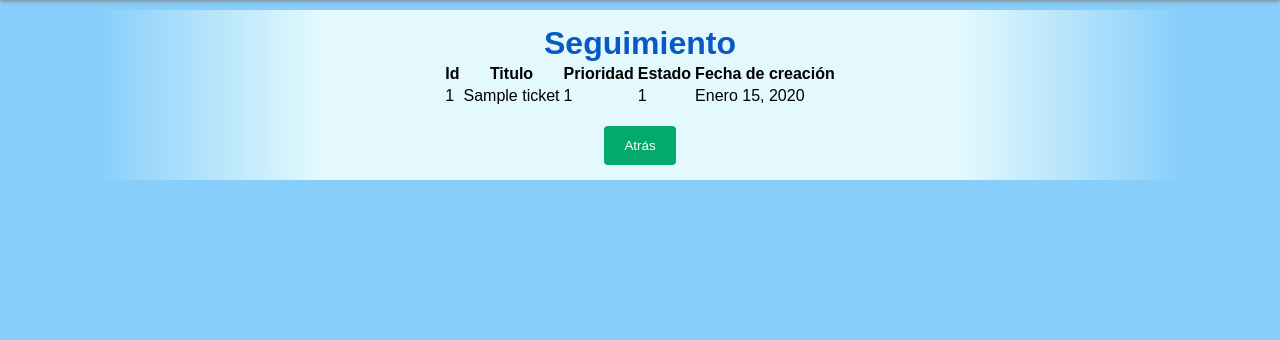
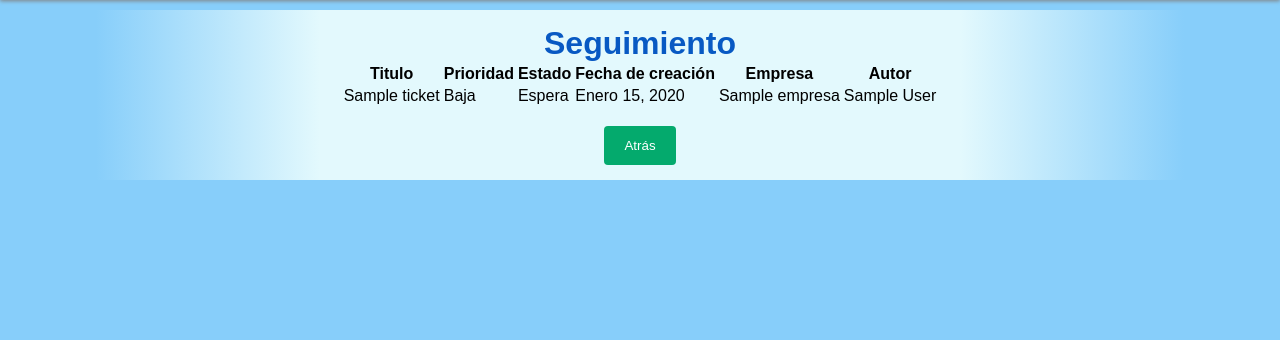
Before and after one commit to P4B0N/Ticketera_Django, a Django app: page /ticketera/seguimiento in a window 1280 px wide. Shown: the part 80-420 px from the top of the page. Run offline with Django 3.2, Linux system fonts and the light colour scheme; a user stored in the database is signed in; tables that the repository leaves empty hold one stand-in row (values such as "Sample post"); some libraries are stand-ins or nearby versions.

Commit message:
Filtrado de tickets (Seguimiento) según rol y por empresa (para empleado y usuario sin roles)

```diff
--- a/templates/ticketera/seguimiento.html
+++ b/templates/ticketera/seguimiento.html
@@ -9,21 +9,43 @@ Seguimiento
         <table class="table">
             <thead>
                 <tr>
-                    <th>Id</th>
                     <th>Titulo</th>
                     <th>Prioridad</th>
                     <th>Estado</th>
                     <th>Fecha de creación</th>
+                    <th>Empresa</th>
+                    {% if request.user.is_staff or request.user.usuario.es_supervisor or request.user.usuario.es_empleado %}
+                        <th>Autor</th>
+                    {% endif %}
                 </tr>
             </thead>
             <tbody>
                 {% for ticket in tickets %}
                     <tr>
-                        <td>{{ticket.id}}</td>
                         <td>{{ticket.titulo}}</td>
-                        <td>{{ticket.prioridad}}</td>
-                        <td>{{ticket.estado}}</td>
+                        <td>
+                            {% if ticket.prioridad == 1%}
+                            Baja
+                            {% elif ticket.prioridad == 2 %}
+                            Media
+                            {% elif ticket.prioridad == 3 %}
+                            Alta
+                            {% endif %}
+                        </td>
+                        <td>
+                            {% if ticket.estado == 1%}
+                            Espera
+                            {% elif ticket.estado == 2 %}
+                            En curso
+                            {% elif ticket.estado == 3 %}
+                            Resuelto
+                            {% endif %}
+                        </td>
                         <td>{{ticket.fecha_creacion}}</td>
+                        <td>{{ticket.empresa}}</td>
+                        {% if request.user.is_staff or request.user.usuario.es_supervisor or request.user.usuario.es_empleado %}
+                            <td>{{ticket.usuario}}</td>
+                        {% endif %}
                     </tr>
                 {% endfor %}
             </tbody>
--- a/ticketera/views.py
+++ b/ticketera/views.py
@@ -130,7 +130,13 @@ def registro(request):
 
 @login_required(login_url=settings.LOGIN_URL)
 def seguimiento(request):
-    tickets = Ticket.objects.all()
+    #tickets = Ticket.objects.all()
+    if request.user.is_staff or request.user.usuario.es_supervisor:
+        tickets = Ticket.objects.all()
+    elif request.user.usuario.es_empleado:
+        tickets = Ticket.objects.filter(empresa__in=request.user.usuario.empresa.all())
+    else:
+        tickets = Ticket.objects.filter(usuario=request.user.usuario)
     return render(request, "ticketera/seguimiento.html",{"tickets":tickets})
 
 @login_required(login_url=settings.LOGIN_URL)
```
